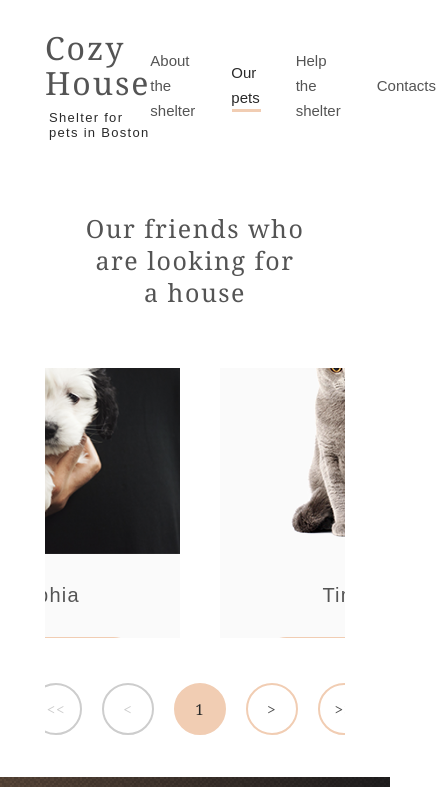
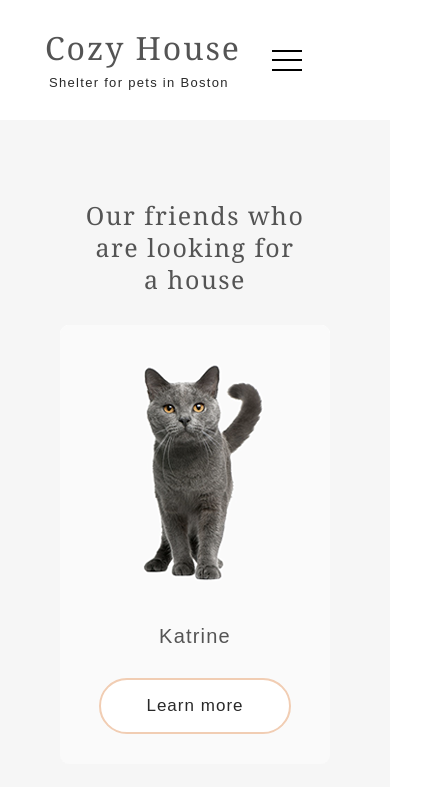
Before and after one commit to aliaksei-siniauski/shelter-project, a website: page pets-page.html in a window 390 px wide. Shown: the top 787 px of the page, 437 px wide, since content can reach past the window. Drawn offline with Linux system fonts and the light colour scheme.

Commit message:
feat: adaptive pet-page section

```diff
--- a/pets-page.html
+++ b/pets-page.html
@@ -33,10 +33,10 @@
           </ul>
         </nav>
         <!-- close nav -->
-        <div class="hamburger">
-          <span class="line"></span>
-          <span class="line"></span>
-          <span class="line"></span>
+        <div class="burger-menu pets__burger-menu">
+          <span class="burger-menu__line"></span>
+          <span class="burger-menu__line"></span>
+          <span class="burger-menu__line"></span>
         </div>
         <!-- close hamburger -->
       </div>
@@ -51,9 +51,9 @@
             are looking for a&nbsp;house
           </h3>
           <div
-            class="slider__wrapper our-friends-slider__wrapper pets-slider__wrapper"
+            class="slider__wrapper pets-slider__wrapper"
           >
-            <div class="slider pets__slider">
+            <div class="pets__slider">
               <div class="slide">
                 <img
                   class="slide__img"
--- a/src/scss/components/_burger.scss
+++ b/src/scss/components/_burger.scss
@@ -1,9 +1,17 @@
-.hamburger {
+.burger-menu {
   width: 30px;
   height: 21px;
   display: none;
   @extend %cursor-pointer;
   user-select: none;
+  @media (max-width: 765px) {
+    display: flex;
+    flex-direction: column;
+    justify-content: space-between;
+    & .open {
+      transform: rotate(-90deg);
+    }
+  }
   @include media-mobile {
     display: flex;
     flex-direction: column;
@@ -14,7 +22,7 @@
   }
 }
 
-.hamburger__line {
+.burger-menu__line {
   width: 100%;
   height: 2px;
   background: $color-primary;
--- a/src/scss/components/_nav.scss
+++ b/src/scss/components/_nav.scss
@@ -1,8 +1,9 @@
 %link-transition {
   transition: ease-in-out 0.8s;
 }
-.header__nav {
-  @include media-mobile {
+
+.navigation {
+  @media (max-width: 765px) {
     display: none;
   }
 }
--- a/src/scss/components/_slider.scss
+++ b/src/scss/components/_slider.scss
@@ -1,3 +1,10 @@
+%slider {
+  @extend %flex;
+  @extend %flex-wrap;
+  @extend %js-content-space-between;
+  @extend %al-items-center;
+}
+
 .slider__wrapper {
   @extend %flex;
   @extend %js-content-space-between;
@@ -6,10 +13,7 @@
 }
 
 .slider {
-  @extend %flex;
-  @extend %flex-wrap;
-  @extend %js-content-space-between;
-  @extend %al-items-center;
+  @extend %slider;
   gap: 9rem;
   @include media-tablet {
     flex-basis: 580px;
--- a/src/scss/pages/_pets-page.scss
+++ b/src/scss/pages/_pets-page.scss
@@ -1,4 +1,15 @@
+.pets {
+  padding: 7.9rem 0 7.5rem;
+  background: $color-background-section;
+}
+
 .pets__header {
+  width: 100%;
+  position: sticky;
+  top: 0;
+  left: 0;
+  right: 0;
+  padding: 3rem 0;
   background: $color-light;
 }
 
@@ -28,21 +39,46 @@
 }
 
 /* Our-pets Slider */
+.pets__title {
+  margin: 0;
+  padding: 0 0 3rem 0;
+}
 
 .pets__slider {
-  gap: 4rem;
+  @extend %slider;
+  gap: 2.4rem 4rem;
+  @include media-tablet {
+    justify-content: center;
+    height: 1365px;
+    gap: 2.6rem 4rem;
+    overflow: hidden;
+  }
 }
 
 .pets-slider__wrapper {
   @extend %flex-column;
-  margin-bottom: 0;
 }
 
 .pets__slider-paginations {
-  padding: 4.5rem 0 0 0;
+  padding: 5.5rem 0 0 0;
+  @include media-tablet {
+    padding: 4rem 0 0;
+  }
 }
 
 .slider-paginations {
   @extend %flex;
   gap: 2rem;
+
+  @media (max-width: 577px) {
+    gap: 0.7rem;
+  }
 }
+
+/* Burger  */
+
+.pets__burger-menu {
+  .burger-menu__line {
+    background: $color-modal;
+  }
+}
```
Also changed, not shown: index.html (+5 -5 lines), src/scss/main.css, 1 other file.
